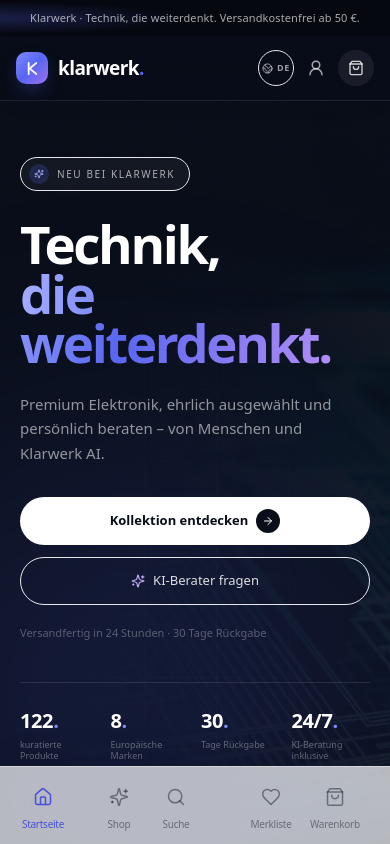
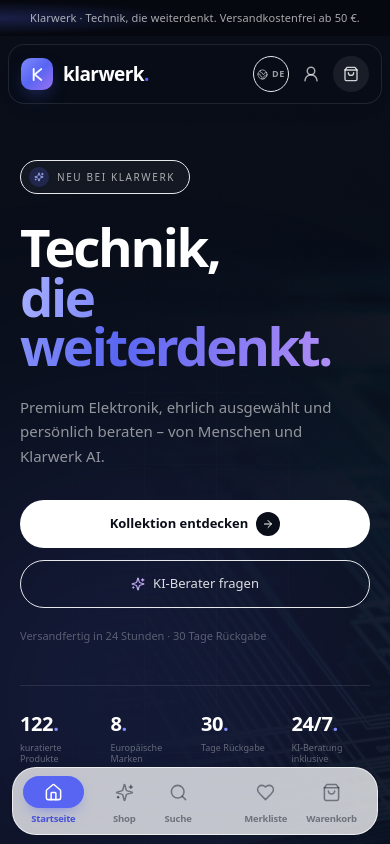
Before and after one commit to mahmoud-yousefi/Klarwerk, a React (Vite) app in the folder frontend/: page / in a window 390 px wide. Shown: the top 844 px of the page. Built offline with nearby package versions, Linux system fonts and the light colour scheme.

Commit message:
Float mobile header and tab bar with scroll-aware hide and redesigned toasts

```diff
--- a/frontend/src/components/layout/CompareBar.tsx
+++ b/frontend/src/components/layout/CompareBar.tsx
@@ -15,7 +15,7 @@ export function CompareBar() {
   if (pathname === '/compare' || products.length === 0) return null;
 
   return (
-    <div className="fixed bottom-4 left-1/2 z-[70] w-[calc(100%-2rem)] max-w-xl -translate-x-1/2 sm:bottom-6">
+    <div className="fixed bottom-[calc(env(safe-area-inset-bottom)+5.5rem)] left-1/2 z-[70] w-[calc(100%-2rem)] max-w-xl -translate-x-1/2 lg:bottom-6">
       <div className="flex items-center gap-3 rounded-2xl border border-white/12 bg-ink-800/95 p-2.5 pl-3 shadow-[0_24px_60px_-20px_rgba(0,0,0,0.7)] backdrop-blur-xl animate-fade-up">
         <div className="flex -space-x-2">
           {products.slice(0, 4).map((product) => (
--- a/frontend/src/components/layout/Header.tsx
+++ b/frontend/src/components/layout/Header.tsx
@@ -75,15 +75,15 @@ export function Header() {
   const featuredCategory = categories.find((category) => category.id === 'headphones') ?? categories[0];
 
   return (
-    <header
-      className={cn(
-        'sticky top-0 z-50 border-b transition-all duration-300',
-        scrolled
-          ? 'border-white/8 bg-ink-900/95 shadow-[0_12px_30px_-20px_rgba(0,0,0,0.7)] backdrop-blur-xl'
-          : 'border-white/10 bg-ink-900/75 shadow-[0_8px_30px_-24px_rgba(0,0,0,0.5)] backdrop-blur-lg',
-      )}
-    >
-      <div className="mx-auto flex h-[64px] w-full max-w-[1440px] items-center justify-between gap-2 px-4 sm:h-[72px] sm:gap-4 sm:px-8 lg:px-12">
+    <header className="sticky top-0 z-50 px-2 pt-2 sm:px-0 sm:pt-0">
+      <div
+        className={cn(
+          'mx-auto flex h-[60px] w-full max-w-[1440px] items-center justify-between gap-2 rounded-2xl border px-3 transition-all duration-300 sm:h-[72px] sm:gap-4 sm:rounded-none sm:border-x-0 sm:border-t-0 sm:border-b sm:px-8 sm:shadow-none lg:px-12',
+          scrolled
+            ? 'border-white/10 bg-ink-900/95 shadow-[0_14px_34px_-20px_rgba(0,0,0,0.65)] backdrop-blur-xl'
+            : 'border-white/10 bg-ink-900/85 shadow-[0_10px_28px_-24px_rgba(0,0,0,0.55)] backdrop-blur-lg',
+        )}
+      >
         <div className="flex min-w-0 items-center gap-10">
           <Logo variant="light" />
           <nav className="hidden items-center gap-6 lg:flex" aria-label={t('nav.menu')}>
--- a/frontend/src/components/layout/MobileBottomNav.tsx
+++ b/frontend/src/components/layout/MobileBottomNav.tsx
@@ -2,6 +2,7 @@ import { Link, useLocation } from 'react-router-dom';
 import { useTranslation } from 'react-i18next';
 import { Heart, Home, Search, ShoppingBag, Sparkles } from 'lucide-react';
 import { cn } from '@/lib/utils';
+import { useHideOnScroll } from '@/hooks/useUi';
 import { useCartCount } from '@/stores/cart.store';
 import { useWishlistCount } from '@/stores/wishlist.store';
 import { useUiStore } from '@/stores/ui.store';
@@ -13,6 +14,7 @@ type Tab =
 export function MobileBottomNav() {
   const { t } = useTranslation();
   const location = useLocation();
+  const hidden = useHideOnScroll();
   const { openSearch, openCart } = useUiStore();
   const cartCount = useCartCount();
   const wishlistCount = useWishlistCount();
@@ -31,10 +33,13 @@ export function MobileBottomNav() {
   return (
     <nav
       aria-label={t('nav.menu')}
-      className="fixed inset-x-0 bottom-0 z-40 border-t border-white/40 bg-white/70 px-1.5 pt-2 sm:px-2 backdrop-blur-xl backdrop-saturate-150 shadow-[0_-12px_40px_-18px_rgba(8,13,24,0.25)] lg:hidden"
-      style={{ paddingBottom: 'calc(env(safe-area-inset-bottom) + 0.5rem)' }}
+      className={cn(
+        'fixed inset-x-0 bottom-0 z-40 px-3 transition-[transform,opacity] duration-300 ease-out will-change-transform lg:hidden',
+        hidden ? 'pointer-events-none translate-y-[140%] opacity-0' : 'translate-y-0 opacity-100',
+      )}
+      style={{ paddingBottom: 'calc(env(safe-area-inset-bottom) + 0.55rem)' }}
     >
-      <ul className="grid grid-cols-5 items-stretch gap-0.5">
+      <ul className="mx-auto grid w-full max-w-[420px] grid-cols-5 items-center gap-0.5 rounded-[24px] border border-white/70 bg-white/75 px-1.5 py-1.5 shadow-[0_18px_50px_-16px_rgba(8,13,24,0.35),0_2px_10px_-2px_rgba(8,13,24,0.08)] ring-1 ring-black/[0.03] backdrop-blur-2xl backdrop-saturate-150">
         {tabs.map((tab) => {
           const Icon = tab.icon;
           const active = 'to' in tab ? isActive(tab.to) : false;
@@ -42,20 +47,22 @@ export function MobileBottomNav() {
             <>
               <span
                 className={cn(
-                  'relative flex h-9 w-9 items-center justify-center rounded-2xl transition',
-                  active ? 'bg-electric-500/12 text-electric-600' : 'text-ink-900/45',
+                  'relative flex h-8 w-full items-center justify-center rounded-2xl transition',
+                  active
+                    ? 'bg-electric-500 text-white shadow-[0_6px_16px_-8px_rgba(88,101,242,0.95)]'
+                    : 'text-ink-900/45',
                 )}
               >
-                <Icon size={20} strokeWidth={1.8} />
+                <Icon size={19} strokeWidth={1.9} />
                 {tab.count ? (
-                  <span className="absolute -right-1 -top-1 flex h-4 min-w-4 items-center justify-center rounded-full bg-electric-500 px-1 text-[9px] font-bold text-white">
+                  <span className="absolute right-1.5 top-0.5 flex h-4 min-w-4 items-center justify-center rounded-full bg-electric-500 px-1 text-[9px] font-bold text-white ring-2 ring-white/90">
                     {tab.count > 9 ? '9+' : tab.count}
                   </span>
                 ) : null}
               </span>
               <span
                 className={cn(
-                  'w-full max-w-full truncate text-center text-[10px] font-medium tracking-tight',
+                  'w-full max-w-full truncate text-center text-[9.5px] font-semibold tracking-tight transition-colors',
                   active ? 'text-electric-600' : 'text-ink-900/45',
                 )}
               >
@@ -64,7 +71,8 @@ export function MobileBottomNav() {
             </>
           );
 
-          const className = 'flex min-w-0 flex-col items-center gap-0.5 py-1';
+          const className =
+            'flex min-w-0 flex-col items-center gap-1 rounded-2xl px-1 py-0.5 transition active:scale-95';
 
           if ('action' in tab && tab.action === 'search') {
             return (
--- a/frontend/src/hooks/useUi.ts
+++ b/frontend/src/hooks/useUi.ts
@@ -39,6 +39,45 @@ export function useScrolled(threshold = 12) {
   }, [threshold]);
 
   return scrolled;
+}
+
+export function useHideOnScroll({ hideAfter = 80, threshold = 10 } = {}) {
+  const [hidden, setHidden] = useState(false);
+
+  useEffect(() => {
+    let lastY = Math.max(0, window.scrollY);
+    let raf = 0;
+
+    const evaluate = () => {
+      raf = 0;
+      const y = Math.max(0, window.scrollY);
+      const delta = y - lastY;
+      const nearBottom =
+        y + window.innerHeight >= document.documentElement.scrollHeight - 140;
+
+      if (y <= hideAfter || nearBottom) {
+        lastY = y;
+        setHidden(false);
+        return;
+      }
+      if (Math.abs(delta) < threshold) return;
+
+      lastY = y;
+      setHidden(delta > 0);
+    };
+
+    const onScroll = () => {
+      if (!raf) raf = window.requestAnimationFrame(evaluate);
+    };
+
+    window.addEventListener('scroll', onScroll, { passive: true });
+    return () => {
+      window.removeEventListener('scroll', onScroll);
+      if (raf) window.cancelAnimationFrame(raf);
+    };
+  }, [hideAfter, threshold]);
+
+  return hidden;
 }
 
 export function useMediaQuery(query: string) {
--- a/frontend/src/i18n/locales/de/common.json
+++ b/frontend/src/i18n/locales/de/common.json
@@ -298,7 +298,12 @@
     "compareLimit": "Maximal {{count}} Produkte im Vergleich.",
     "maxStock": "Maximale verfügbare Menge erreicht.",
     "linkCopied": "Link kopiert.",
-    "predorderNote": "Vorbestellung – Lieferung nach Erscheinen."
+    "predorderNote": "Vorbestellung – Lieferung nach Erscheinen.",
+    "types": {
+      "success": "Erfolgreich",
+      "error": "Fehler",
+      "info": "Hinweis"
+    }
   },
   "errors": {
     "generic": "Etwas ist schiefgelaufen. Bitte versuche es erneut.",
--- a/frontend/src/i18n/locales/en/common.json
+++ b/frontend/src/i18n/locales/en/common.json
@@ -298,7 +298,12 @@
     "compareLimit": "Maximum {{count}} products in the comparison.",
     "maxStock": "Maximum available quantity reached.",
     "linkCopied": "Link copied.",
-    "predorderNote": "Pre-order – ships on release."
+    "predorderNote": "Pre-order – ships on release.",
+    "types": {
+      "success": "Success",
+      "error": "Error",
+      "info": "Info"
+    }
   },
   "errors": {
     "generic": "Something went wrong. Please try again.",
--- a/frontend/tailwind.config.js
+++ b/frontend/tailwind.config.js
@@ -124,6 +124,14 @@ export default {
           '0%': { transform: 'rotateY(0deg)' },
           '100%': { transform: 'rotateY(360deg)' },
         },
+        'toast-in': {
+          '0%': { opacity: '0', transform: 'translateY(18px) scale(0.96)' },
+          '100%': { opacity: '1', transform: 'translateY(0) scale(1)' },
+        },
+        'toast-progress': {
+          '0%': { transform: 'scaleX(1)' },
+          '100%': { transform: 'scaleX(0)' },
+        },
       },
       animation: {
         'fade-up': 'fade-up 0.7s cubic-bezier(0.16, 1, 0.3, 1) both',
@@ -144,6 +152,8 @@ export default {
         'flip-y': 'flip-y 3.2s ease-in-out infinite',
         'letter-in': 'letter-in 0.9s cubic-bezier(0.16, 1, 0.3, 1) both',
         'float-y': 'float-y 4s ease-in-out infinite',
+        'toast-in': 'toast-in 0.38s cubic-bezier(0.16, 1, 0.3, 1) both',
+        'toast-progress': 'toast-progress 3.6s linear forwards',
       },
       typography: {},
     },
```
Also changed, not shown: frontend/src/components/ui/Toaster.tsx (+58 -20 lines).
